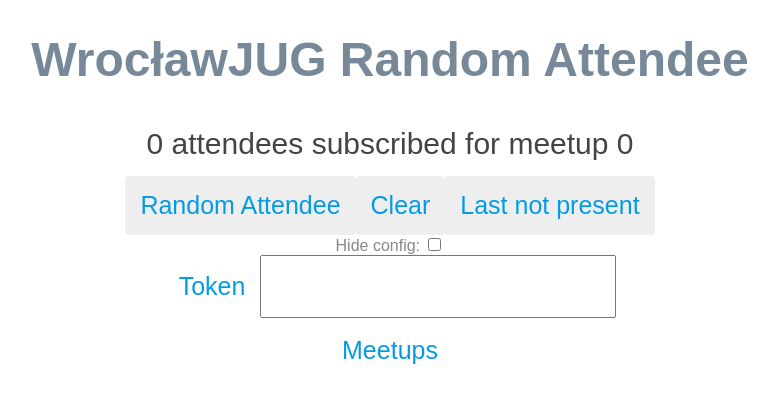
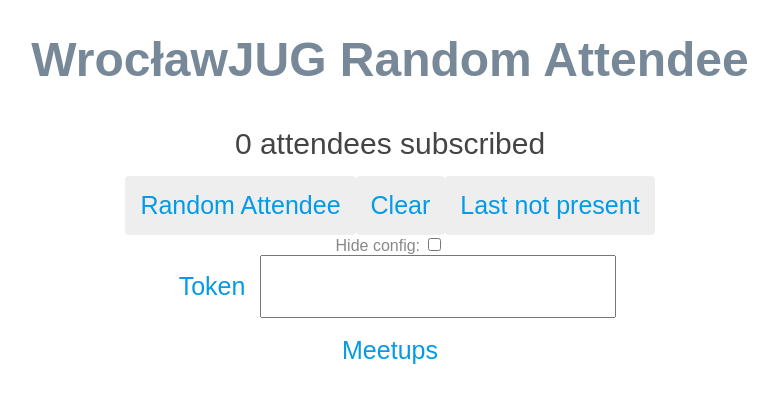
Before and after one commit to wroclawjug/wjug-random-attendee, an Angular app: page / in a window 1280 px wide. Shown: the top 402 px of the page, without its empty margins (250-1028 px from the left). Built offline with nearby package versions, Linux system fonts and the light colour scheme.

Commit message:
Remove event id

```diff
--- a/src/app/attendees/attendees.component.html
+++ b/src/app/attendees/attendees.component.html
@@ -1,5 +1,5 @@
 <div class="grid grid-pad">
-  <H3>{{attendees.length}} attendees subscribed for meetup {{eventId}}</H3>
+  <H3>{{attendees.length}} attendees subscribed</H3>
 
   <div class="giant-random-button-holder">
     <button (click)="randomAttendee()" class="giant-random-button">Random Attendee</button>
@@ -18,7 +18,7 @@
       <div>
         <a *ngFor="let meetup of meetupEvents">
           <button (click)="eventIdProvided($event.target.value)" class="giant-random-button" ng-model="eventId"
-                  value="{{meetup.id}}">{{meetup.name}} {{meetup.id}}</button>
+                  value="{{meetup.id}}">{{meetup.name}}</button>
         </a>
       </div>
     </div>
```
